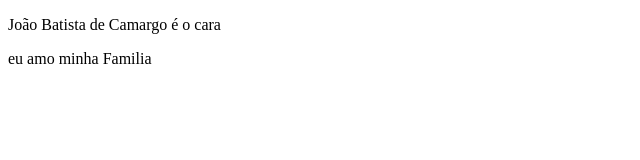
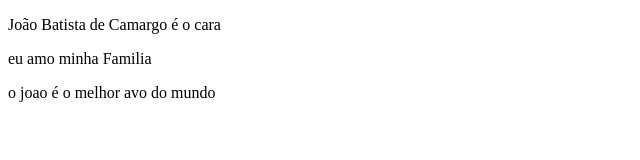
Before and after one commit to RedAngelus/NovoCampo, a plain HTML site: page index.html in a window 1280 px wide. Shown: the whole page, without its empty margins (0-640 px from the left). Drawn offline with Linux system fonts and the light colour scheme.

Commit message:
terceira alteracao

```diff
--- a/index.html
+++ b/index.html
@@ -8,5 +8,6 @@
 <body>
     <p>João Batista de Camargo é o cara</p>
     <p>eu amo minha Familia</p>
+    <p>o joao é o melhor avo do mundo</p>
 </body>
 </html>
```
